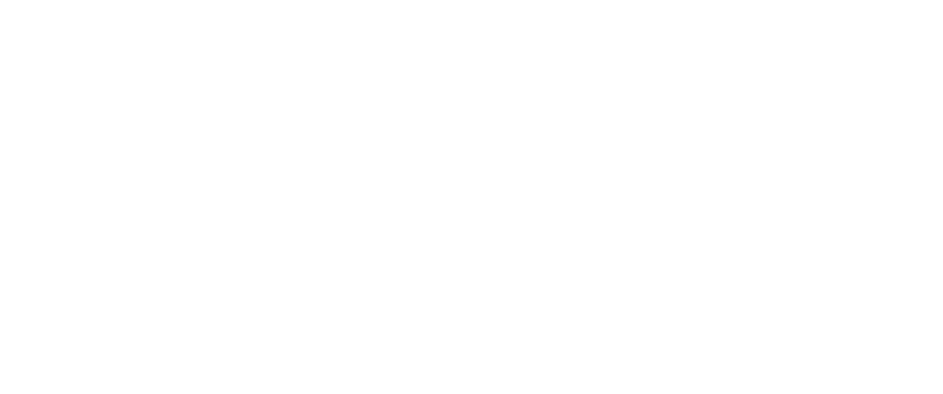
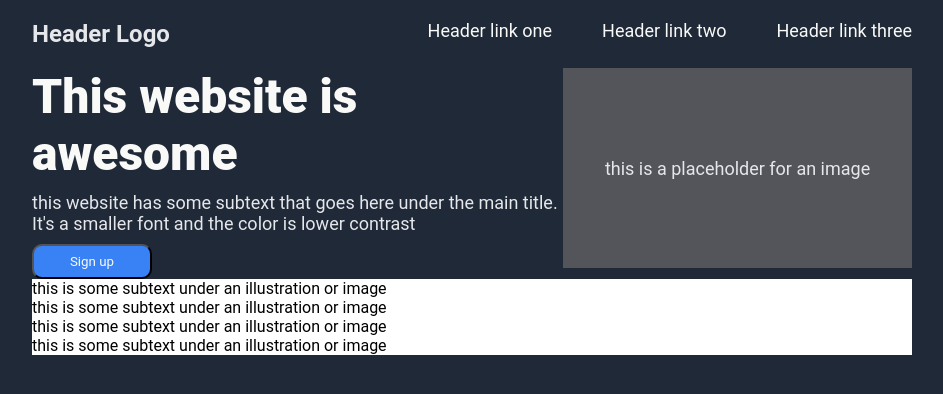
Before and after one commit to Dylan00199/Odin-Landing-Page, a plain HTML site: page index.html in a window 1280 px wide. Shown: the whole page, without its empty margins (168-1111 px from the left). Drawn offline with Linux system fonts and the light colour scheme.

Commit message:
Done header, processing the main-container, get trouble with the random-subtext

```diff
--- a/index.html
+++ b/index.html
@@ -6,13 +6,50 @@
     <title>Odin-LandingPage</title>
   </head>
   <body>
+    <link rel="stylesheet" href="/style.css" />
     <div class="Landing-page">
       <div class="header">
-        <div class="header-logo"></div>
-        <div class="header-content"></div>
+        <div class="header-logo">
+          <h2>Header Logo</h2>
+          <p>
+            <span>Header link one</span>
+            <span>Header link two</span>
+            <span>Header link three</span>
+          </p>
+        </div>
+        <div class="header-content">
+          <div class="left-content">
+            <h1>This website is awesome</h1>
+            <p>
+              this website has some subtext that goes here under the main title.
+              It's a smaller font and the color is lower contrast
+            </p>
+            <button>Sign up</button>
+          </div>
+          <div class="img-placeholder">
+            <p>this is a placeholder for an image</p>
+          </div>
+        </div>
       </div>
       <div class="main-content">
-        <div class="random-info"></div>
+        <div class="random-info">
+          <div class="square1">
+            <div class="img1"></div>
+            <p>this is some subtext under an illustration or image</p>
+          </div>
+          <div class="square2">
+            <div class="img2"></div>
+            <p>this is some subtext under an illustration or image</p>
+          </div>
+          <div class="square3">
+            <div class="img3"></div>
+            <p>this is some subtext under an illustration or image</p>
+          </div>
+          <div class="square4">
+            <div class="img4"></div>
+            <p>this is some subtext under an illustration or image</p>
+          </div>
+        </div>
         <div class="quote"></div>
         <div class="CTA"></div>
       </div>
--- a/style.css
+++ b/style.css
@@ -0,0 +1,84 @@
+* {
+  margin: 0;
+  padding: 0;
+  box-sizing: border-box;
+  font-family: "Roboto", sans-serif;
+}
+
+body {
+  margin-left: 200px;
+  margin-right: 200px;
+  background: #1f2937;
+  min-height: 100vh;
+}
+
+.Landing-page {
+  height: 100vh;
+}
+
+.header .header-logo {
+  display: flex;
+  justify-content: space-between;
+  margin: 20px;
+  margin-left: 0;
+  margin-right: 0;
+  height: 30%;
+}
+
+.header-logo h2 {
+  font-size: 24px;
+  color: #e5e7eb;
+}
+
+.header-logo p {
+  display: flex;
+  font-size: 18px;
+  color: #f9faf8;
+  gap: 50px;
+}
+
+.header .header-content {
+  height: 70%;
+  display: flex;
+  justify-content: space-between;
+}
+
+.header-content .left-content {
+  display: flex;
+  flex-direction: column;
+  /* width: 37%; */
+  gap: 10px;
+}
+
+.header-content h1 {
+  font-size: 48px;
+  color: #f9faf8;
+  font-weight: 900;
+}
+
+.header-content p {
+  font-size: 18px;
+  color: #e5e7eb;
+}
+
+.header-content button {
+  background-color: #3882f6;
+  color: #f9faf8;
+  width: 120px;
+  height: 35px;
+  border-radius: 10px;
+}
+
+.header-content .img-placeholder {
+  display: flex;
+  flex-direction: column;
+  width: 600px;
+  height: 200px;
+  background-color: #53555a;
+  text-align: center;
+  justify-content: center;
+}
+
+.main-content {
+  background: #ffffff;
+}
```
